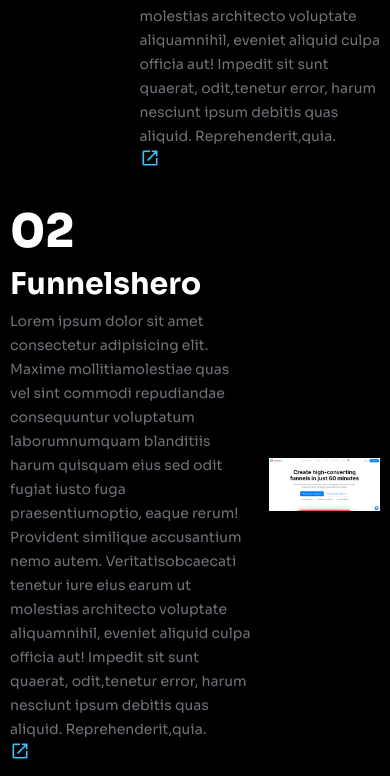
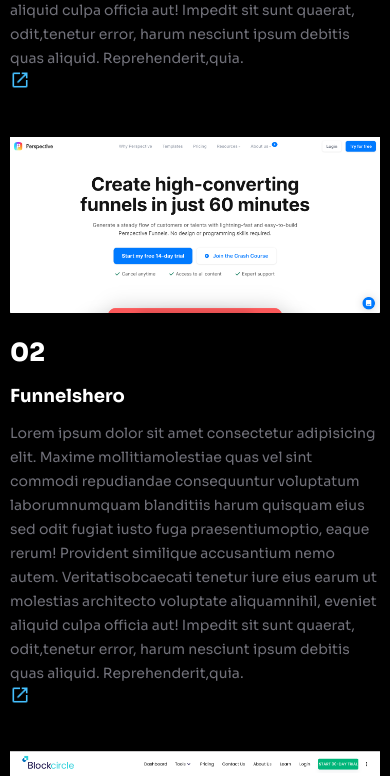
Before and after one commit to muneebaa/MyPortfolio, a React (Vite) app: page / in a window 390 px wide. Shown: the part 6025-6801 px from the top of the page. Built offline with nearby package versions, Linux system fonts and the light colour scheme; a web font is replaced by a local one.

Commit message:
responsiveness added

```diff
--- a/src/mainComponents/Project/Project.jsx
+++ b/src/mainComponents/Project/Project.jsx
@@ -1,4 +1,4 @@
-import React, { useState } from "react";
+import React, { useEffect, useState } from "react";
 import Pagination from "../../commonComponents/Pagination";
 import project1 from "../../assets/project4.png";
 import project2 from "../../assets/project5.png";
@@ -107,10 +107,23 @@
 
 const Project = () => {
   const [currentPage, setCurrentPage] = useState(1);
+  const [windowWidth, setWindowWidth] = useState(window.innerWidth);
 
   const handlePageChange = (page) => {
     setCurrentPage(page);
   };
+
+  useEffect(() => {
+    const handleResize = () => {
+      setWindowWidth(window.innerWidth);
+    };
+
+    window.addEventListener("resize", handleResize);
+
+    return () => {
+      window.removeEventListener("resize", handleResize);
+    };
+  }, []);
 
   return (
     <div id="project">
@@ -126,23 +139,37 @@
               <div className="project_all_projects">
                 <div
                   className="all_projects_image"
-                  style={{
-                    order: item.type === "rtl" ? 1 : 2,
-                    width: "30%",
-                    height: item.mobile ? "400px" : "200px",
-                  }}
+                  style={
+                    windowWidth <= 1000
+                      ? {
+                          order: 1,
+                          height: item.mobile ? "400px" : "200px",
+                        }
+                      : {
+                          order: item.type === "rtl" ? 1 : 2,
+                          height: item.mobile ? "400px" : "200px",
+                        }
+                  }
                 >
                   <img src={item.image} width={"100%"} height={"100%"} />
                 </div>
                 <div
                   className="project_all_text"
-                  style={{ order: item.type === "rtl" ? 2 : 1 }}
+                  style={
+                    windowWidth <= 1000
+                      ? {
+                          order: 2,
+                        }
+                      : {
+                          order: item.type === "rtl" ? 2 : 1,
+                        }
+                  }
                 >
                   <h1 className="project_all_text_serial">
                     {item.serialNumber}
                   </h1>
                   <h2 className="project_all_text_title">{item.title}</h2>
-                  <p>{item.description}</p>
+                  <p className="project_desc"> {item.description}</p>
                   <a href={item.link} target="_blank">
                     <img src={openIcon} width={"20px"} height={"20px"} />
                   </a>
--- a/src/mainComponents/Project/style.css
+++ b/src/mainComponents/Project/style.css
@@ -21,9 +21,9 @@
   margin-top: 30px;
 }
 
-/* .all_projects_image {
-
-} */
+.all_projects_image {
+  width: 30%;
+}
 
 .all_projects_image img {
   object-fit: contain;
@@ -52,3 +52,64 @@
   color: #71717a;
   line-height: 24px;
 }
+
+@media only screen and (max-width: 1200px) {
+  .all_projects_image {
+    width: 40%;
+  }
+
+  .project_all_text {
+    width: 55%;
+  }
+
+  .project_all_text_title {
+    font-size: 25px;
+  }
+
+  .project_all_text_serial {
+    font-size: 36px;
+  }
+}
+
+@media only screen and (max-width: 1000px) {
+  .project_all_projects {
+    flex-direction: column;
+  }
+
+  .all_projects_image {
+    width: 100%;
+  }
+
+  .project_all_text {
+    width: 100%;
+  }
+}
+
+@media only screen and (max-width: 550px) {
+  .project_all_text_serial {
+    font-size: 30px;
+  }
+
+  .project_all_text_title {
+    font-size: 22px;
+  }
+
+  .project_desc {
+    font-size: 12px;
+  }
+}
+
+@media only screen and (max-width: 450px) {
+  .project_all_text_serial {
+    font-size: 25px;
+  }
+
+  .project_all_text_title {
+    font-size: 18px;
+    margin-top: -10px;
+  }
+
+  .project_desc {
+    font-size: 10px;
+  }
+}
```
Also changed, not shown: src/commonComponents/Pagination/Pagination.jsx (+11 -6 lines).
